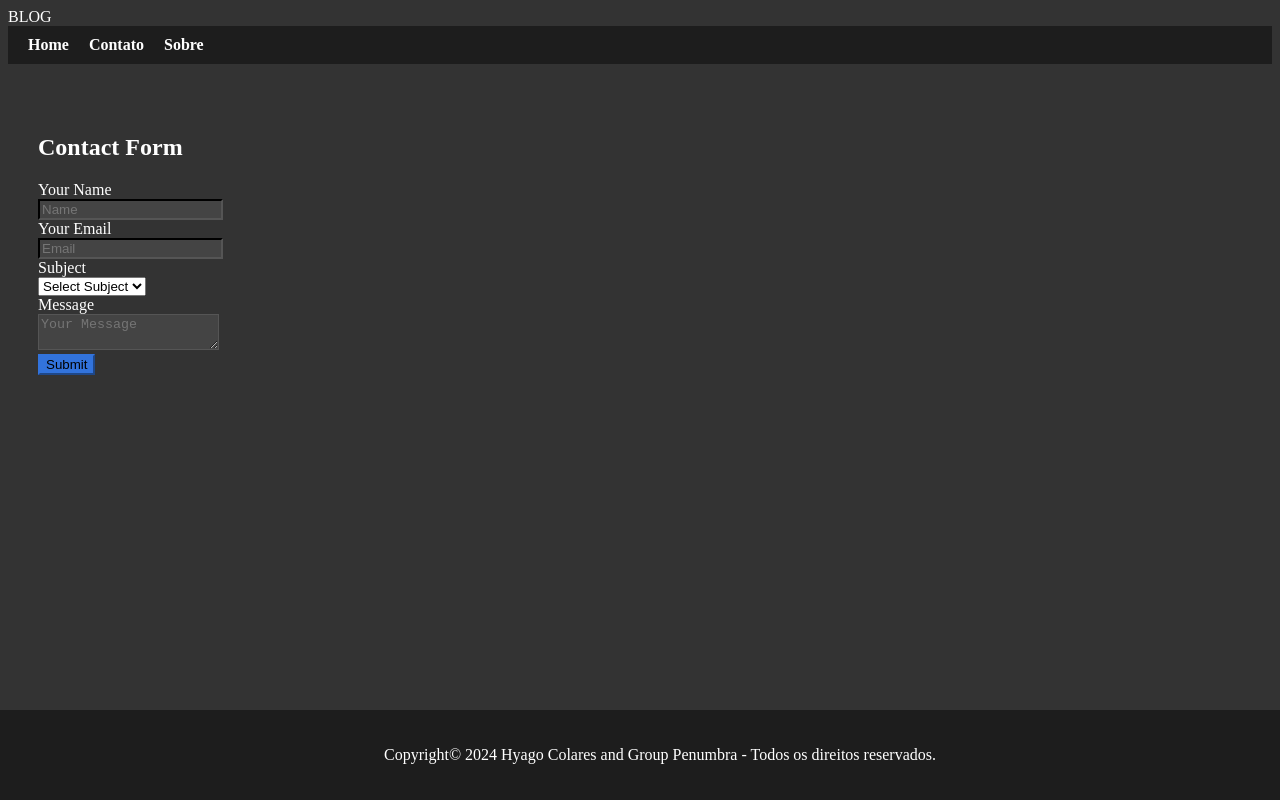
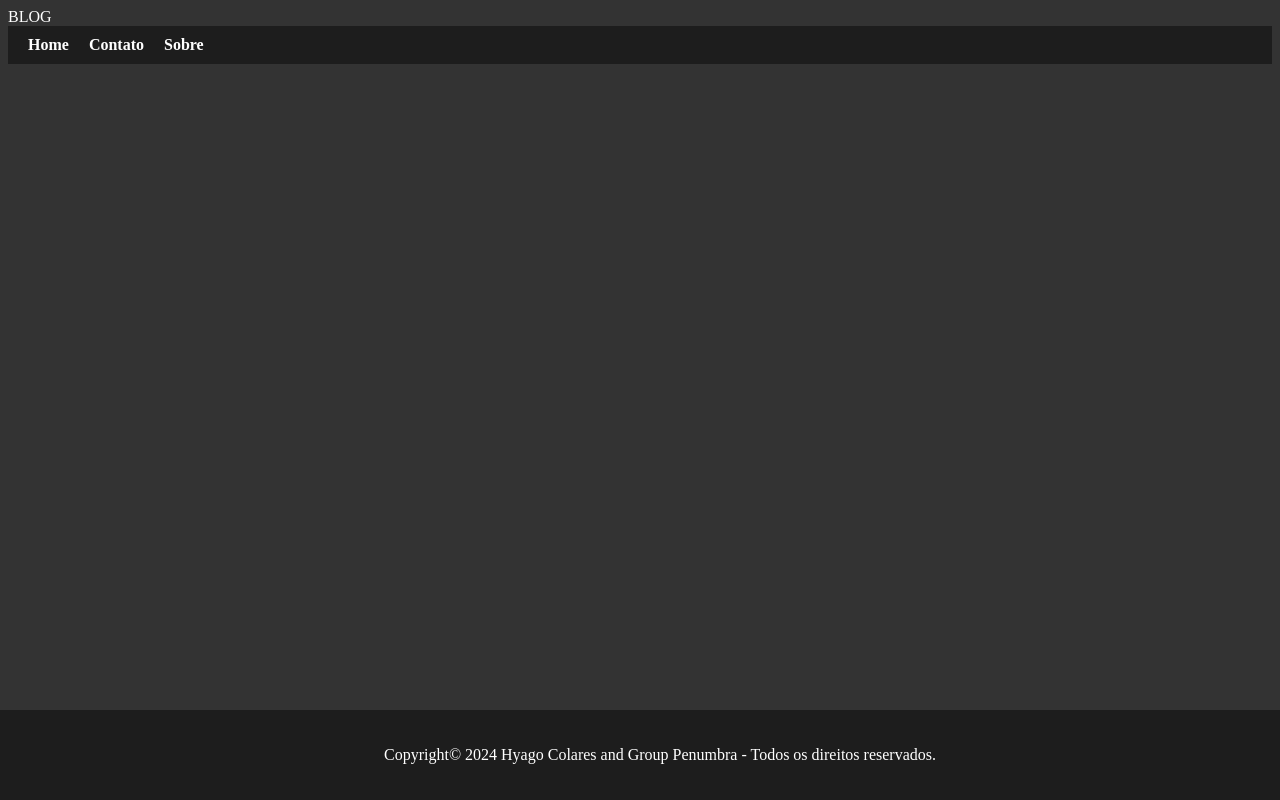
Before and after one commit to Hyagocolares/blog, a React (Vite) app: page /contact in a window 1280 px wide. Built offline with nearby package versions, Linux system fonts and the light colour scheme; no server answers.

Commit message:
atualizando o arquivo app.jsx adicionando a rota blog/

```diff
--- a/src/App.jsx
+++ b/src/App.jsx
@@ -12,10 +12,10 @@ export default function App() {
       <Header />
       <BrowserRouter>
         <Routes>
-          <Route exact path="/" element={<Home />}/>
-          <Route exact path="/contact" element={<Contact />}/>
-          <Route exact path="/about" element={<About />}/>
-          <Route path="/post/:id" element={<Post />}/>
+          <Route exact path="blog/" element={<Home />}/>
+          <Route exact path="blog/contact" element={<Contact />}/>
+          <Route exact path="blog/about" element={<About />}/>
+          <Route path="blog/post/:id" element={<Post />}/>
         </Routes>
       </BrowserRouter>
       <Footer/>
--- a/vite.config.js
+++ b/vite.config.js
@@ -4,5 +4,5 @@ import react from '@vitejs/plugin-react-swc'
 // https://vitejs.dev/config/
 export default defineConfig({
   plugins: [react()],
-  base: "/blog",
+  base: "/blog/",
 })
```
